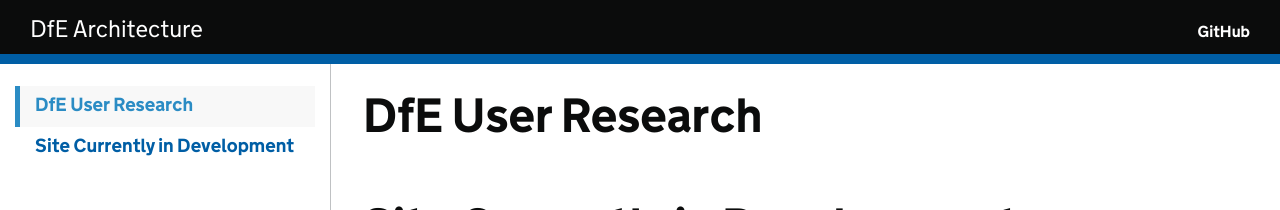
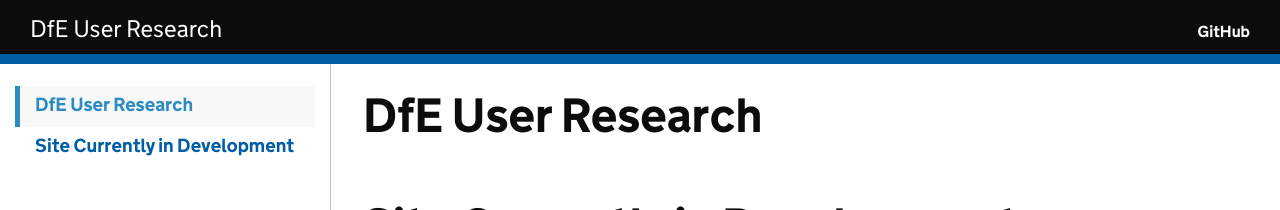
Before and after one commit to DFE-Digital/user-research-manual, a Jekyll site: the page built from index.md, in a window 1280 px wide. Shown: the top 210 px of the page. Built offline with Jekyll 4.4.1, drawn with Linux system fonts in a browser that asks for light colours; our own code applies the rules of GitHub Pages for plain Markdown files.

Commit message:
Update _config.yml
Changed name to User Research

```diff
--- a/_config.yml
+++ b/_config.yml
@@ -1,4 +1,4 @@
-title: DfE Architecture
+title: DfE User Research
 
 permalink: pretty
 
```
